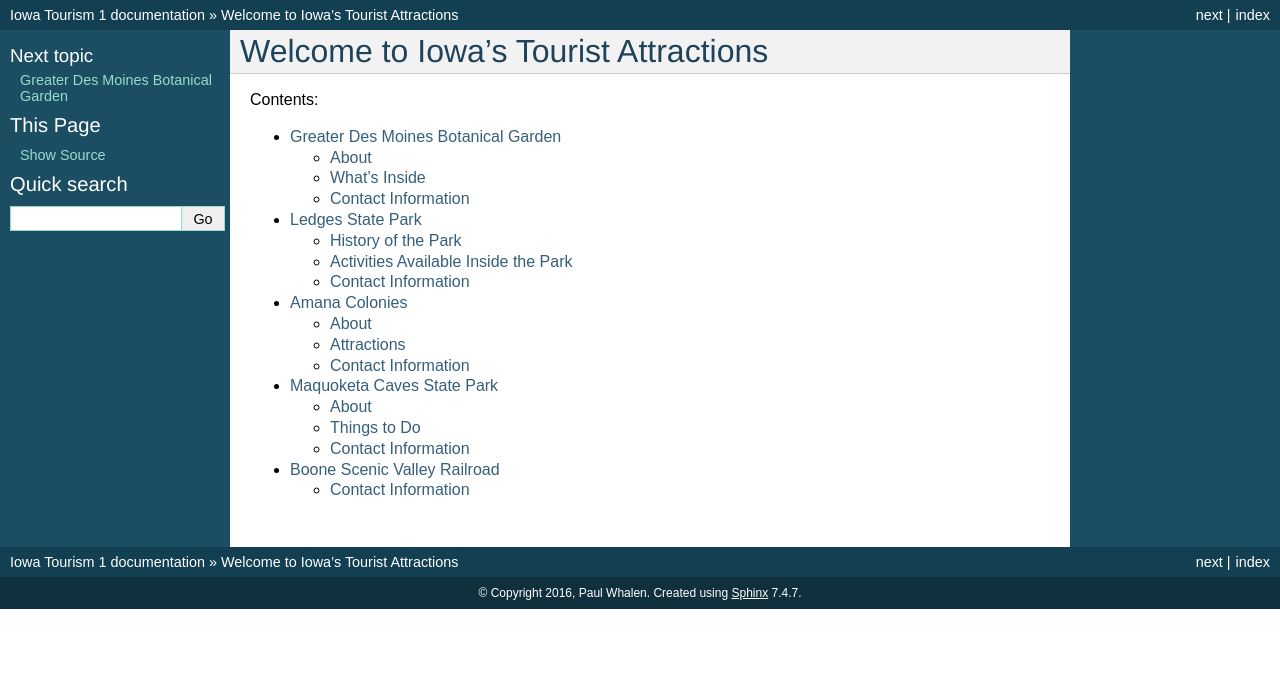
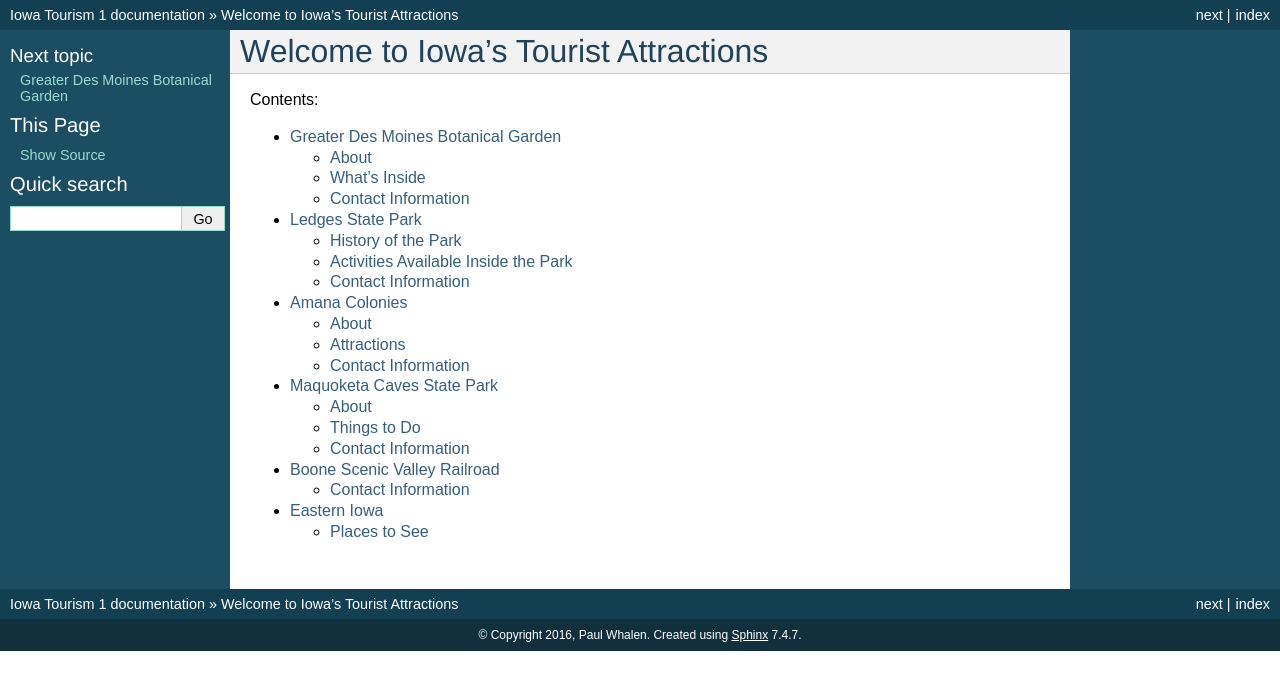
Before and after one commit to humblelittlewolf/Iowa-Tourism, a Sphinx documentation site: the page built from source/index.rst, in a window 1280 px wide. Shown: the top 690 px of the page. Built offline with Sphinx 7.4.7, drawn with Linux system fonts in a browser that asks for light colours; some of the changed lines change nothing that is shown.

Commit message:
added eastern iowa

```diff
--- a/source/index.rst
+++ b/source/index.rst
@@ -16,3 +16,4 @@ Contents:
    amanacolonies/amanacolonies.rst
    maquoketacaves/maquoketacaves.rst
    boonescenicvalleyrailroad/boonescenicvalleyrailroad.rst
+   easterniowa/easterniowa.rst
```
